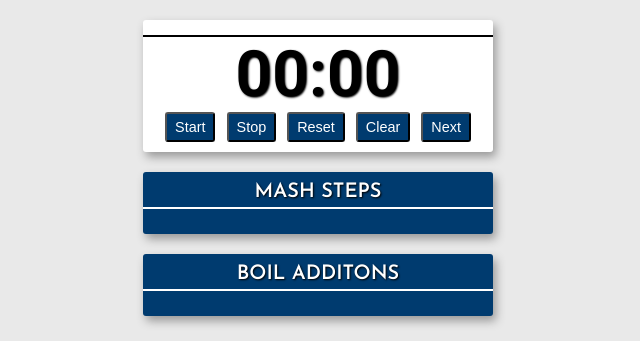
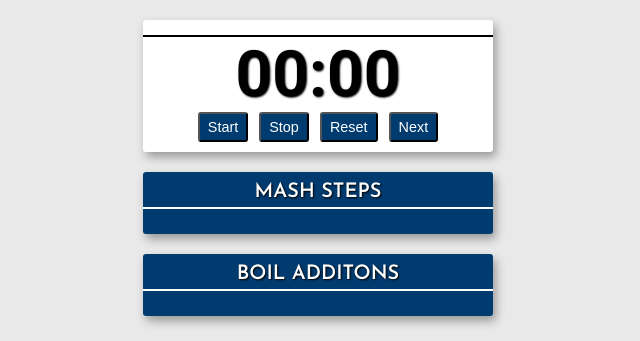
Before and after one commit to hughest64/brew-app, a Flask app: page /timer in a window 1280 px wide. Shown: the part 79-420 px from the top of the page, without its empty margins (322-962 px from the left). Run offline with Flask 2, Linux system fonts and the light colour scheme.

Commit message:
temporarily removed clear button

```diff
--- a/templates/timer.html
+++ b/templates/timer.html
@@ -36,7 +36,8 @@
                 <button onclick="startTimer()" id="start">Start</button>
                 <button onclick="stopTimer()" id="stop">Stop</button>
                 <button onclick="resetTimer()" id="reset">Reset</button>
-                <button onclick="clearTimer()" id="clear">Clear</button>
+                <!-- this needs to be reworked!!! -->
+                <!-- <button onclick="clearTimer()" id="clear">Clear</button> -->
                 <button id="next">Next</button>
             </div>
         </div>
```
